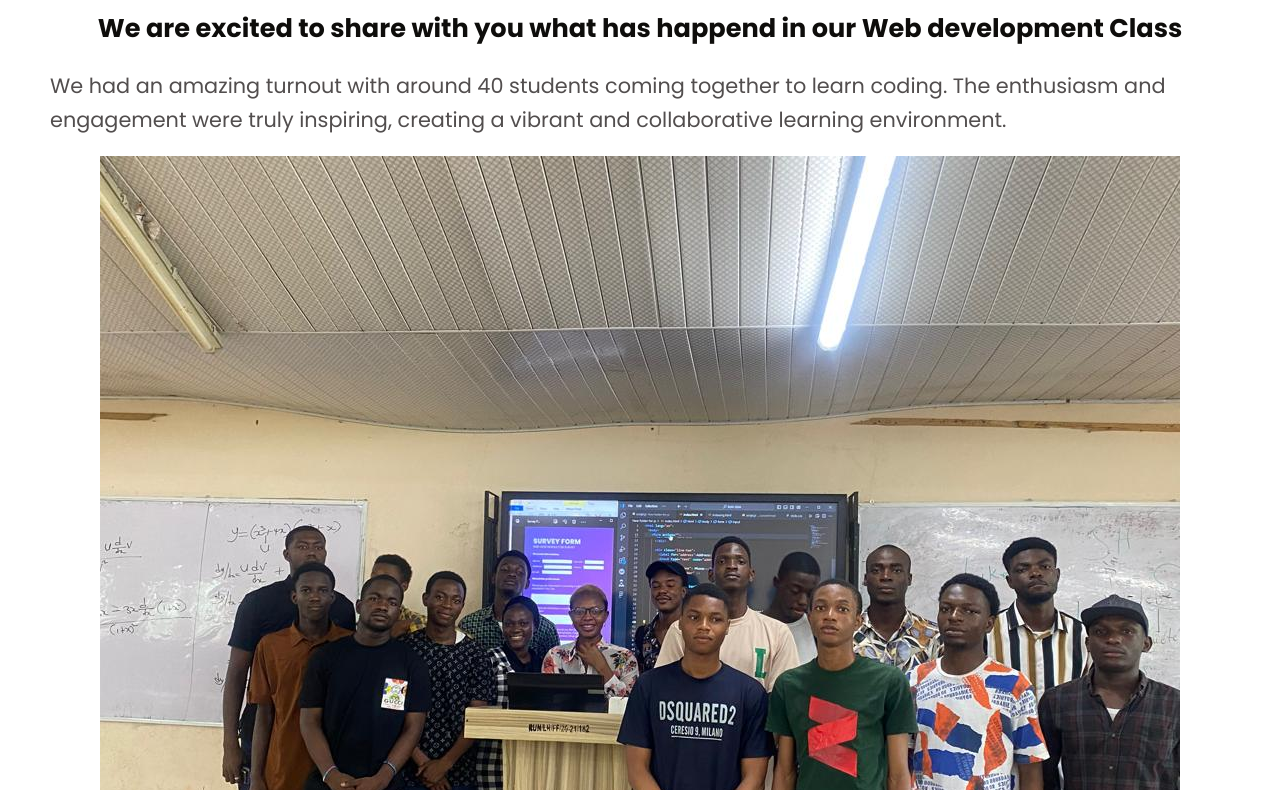
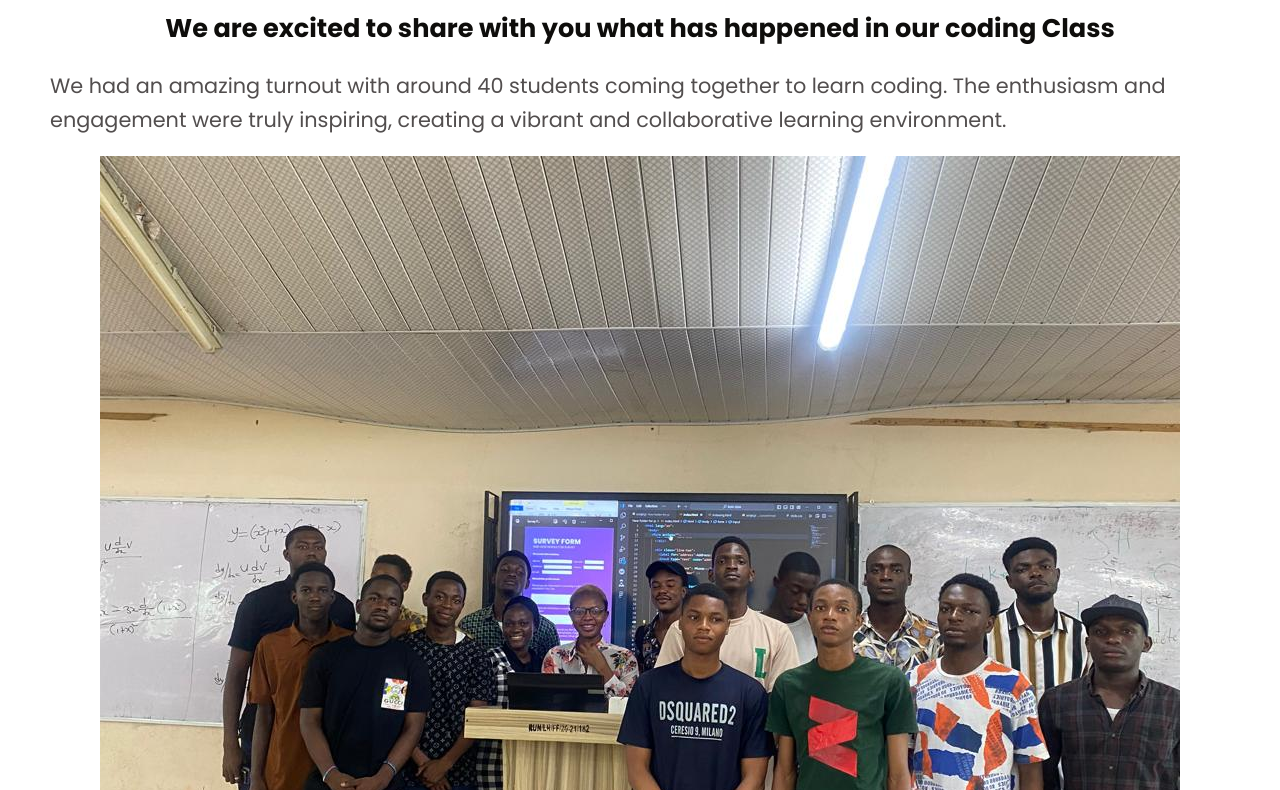
Before and after one commit to MaryTee1212/ceds-newletter-project, a plain HTML site: page index.html in a window 1280 px wide. Shown: the part 141-931 px from the top of the page. Drawn offline with Linux system fonts and the light colour scheme.

Commit message:
Update index.html

```diff
--- a/index.html
+++ b/index.html
@@ -10,7 +10,7 @@
     <h1>RUN CEDS MONTHLY NEWSLETTER</h1>
 
     <h2>
-      We are excited to share with you what has happend in our Web development
+      We are excited to share with you what has happened in our coding
       Class
     </h2>
     <p>
```
